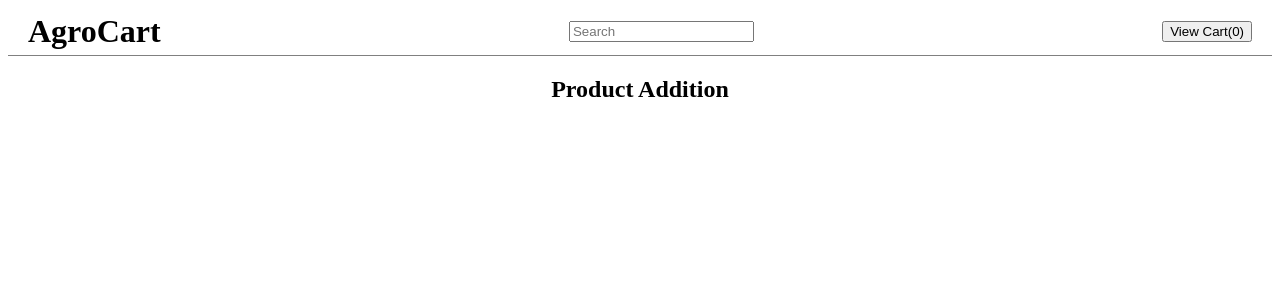
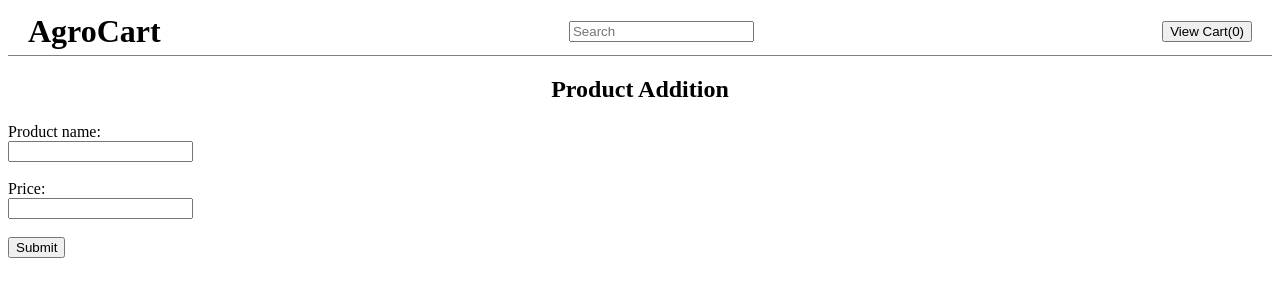
Before and after one commit to OlujimiA/AgroCart, a PHP site: page /product.php in a window 1280 px wide. Shown: the top 300 px of the page. Run offline with PHP 8.4, Linux system fonts and the light colour scheme; the visitor is signed in with stand-in values (Sample User, id 1).

```diff
--- /dev/null
+++ b/app.js
@@ -0,0 +1,3 @@
+function redirect() {
+    location.href = 'product.php'
+}
--- a/product.php
+++ b/product.php
@@ -20,6 +20,16 @@ if (!isset($_SESSION['user_id'])) {
         <button>View Cart(0)</button>
     </div>
     <div style="text-align: center;"><h2>Product Addition</h2></div>
+    <div>
+        <form method="POST" action="">
+        <label for="email">Product name:</label><br>
+        <input type="text" name="email" id="email"><br><br>
+        <label for="pwd">Price:</label><br>
+        <input type="text" name="pwd" id="pwd"><br><br>
+
+        <button>Submit</button><br>
+        </form>
+    </div>
 
 
 </body>
--- a/query.php
+++ b/query.php
@@ -101,6 +101,10 @@ function login($conn) {
 
 }
 
+function add_product($conn) {
+
+}
+
 /*function cart($conn){
     if ($_SERVER["REQUEST_METHOD"] === "POST") {
         //Stores all the event information
```
Also changed, not shown: agrocart.php (+2 -5 lines).
